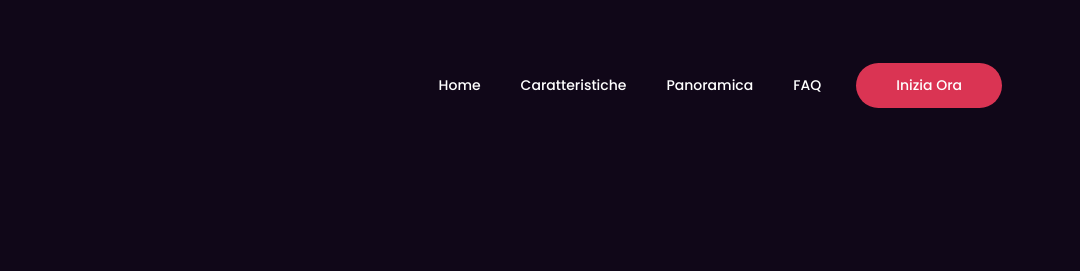
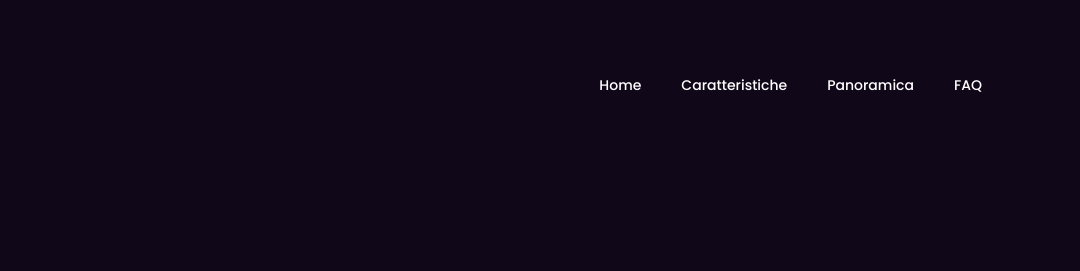
Before and after one commit to Matar91/nightowl, a plain HTML site: page index.html in a window 1280 px wide. Shown: the top 271 px of the page, 200-1280 px from the left. Drawn offline with nearby package versions, Linux system fonts and the light colour scheme.

Commit message:
Update index.html

```diff
--- a/index.html
+++ b/index.html
@@ -40,7 +40,7 @@
             <li><a href="#features" class="navbar-link">Caratteristiche</a></li>
             <li><a href="#overview" class="navbar-link">Panoramica</a></li>
             <li><a href="#faqs" class="navbar-link">FAQ</a></li>
-            <li><button class="btn-primary">Inizia ora</button></li>
+
           </ul>
         </nav>
 
```
